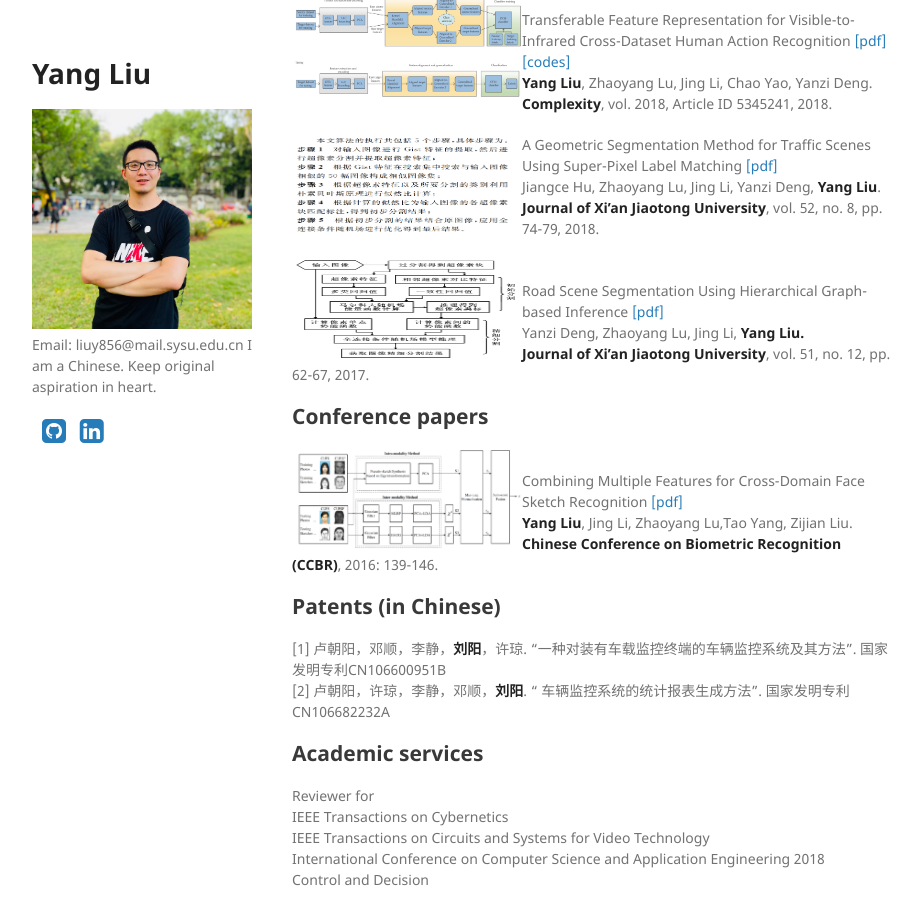
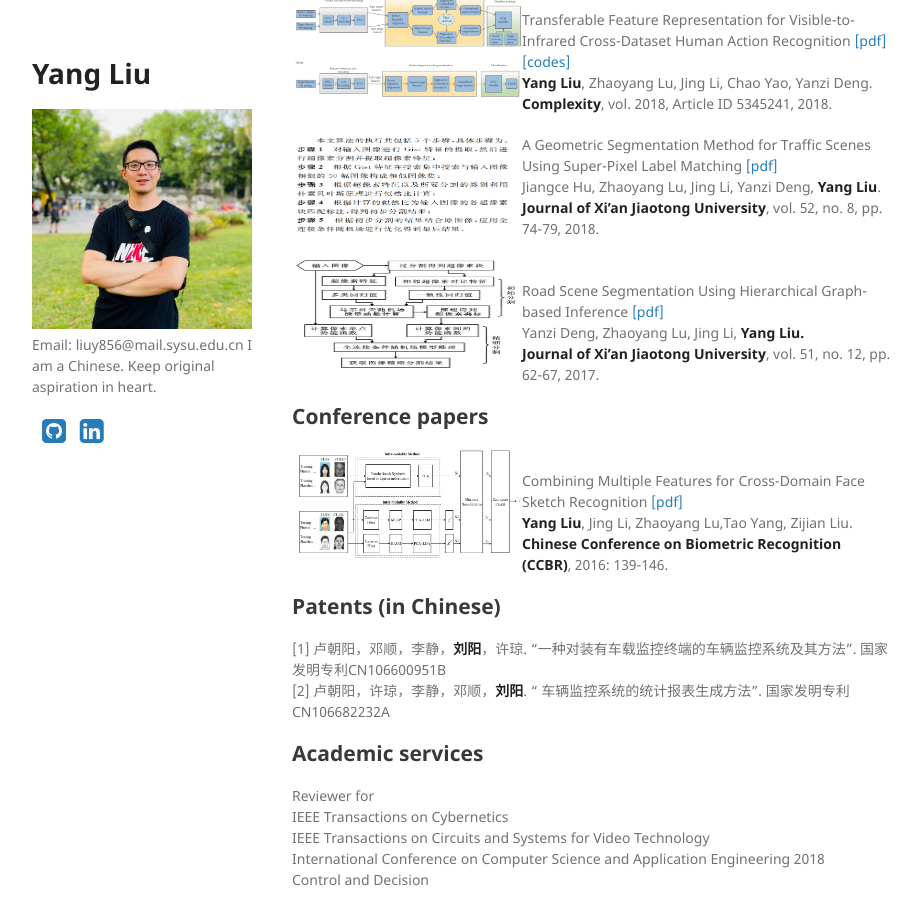
Before and after one commit to YangLiu9208/home, a Jekyll site: the page built from index.md, in a window 1280 px wide and 900 px high, scrolled down 1265 px. Shown: the whole window, without its empty margins (178-1098 px from the left). Built offline with Jekyll 4.4.1, drawn with Linux system fonts in a browser that asks for light colours; a style sheet for code colours, icons or effects is not loaded.

Commit message:
Update index.md

```diff
--- a/index.md
+++ b/index.md
@@ -81,7 +81,7 @@ Jiangce Hu, Zhaoyang Lu, Jing Li, Yanzi Deng, **Yang Liu**.
 
 <div align="left">
           <a>
-            <img border="0" src="./XJT2.png" align="left" width="230" height="100">
+            <img border="0" src="./XJT2.png" align="left" width="230" height="110">
           </a>
 </div>
 Road Scene Segmentation Using Hierarchical Graph-based Inference  [[pdf]](http://zkxb.xjtu.edu.cn/oa/DArticle.aspx?type=view&id=201712010)
@@ -91,7 +91,7 @@ Yanzi Deng, Zhaoyang Lu, Jing Li, **Yang Liu.**
 ## Conference papers
 <div align="left">
           <a>
-            <img border="0" src="./CCBR.png" align="left" width="230" height="100">
+            <img border="0" src="./CCBR.png" align="left" width="230" height="110">
           </a>
 </div>
 Combining Multiple Features for Cross-Domain Face Sketch Recognition  [[pdf]](https://link.springer.com/chapter/10.1007/978-3-319-46654-5_16)
```
